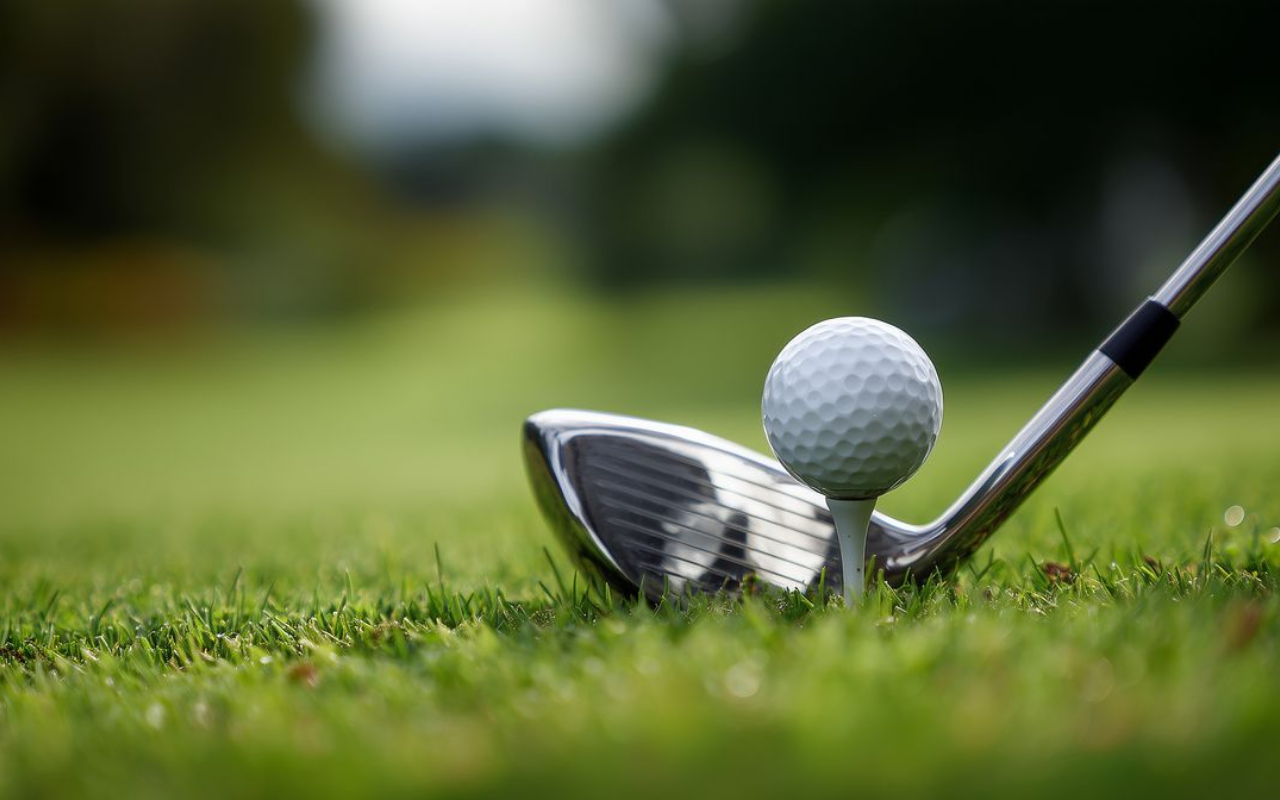
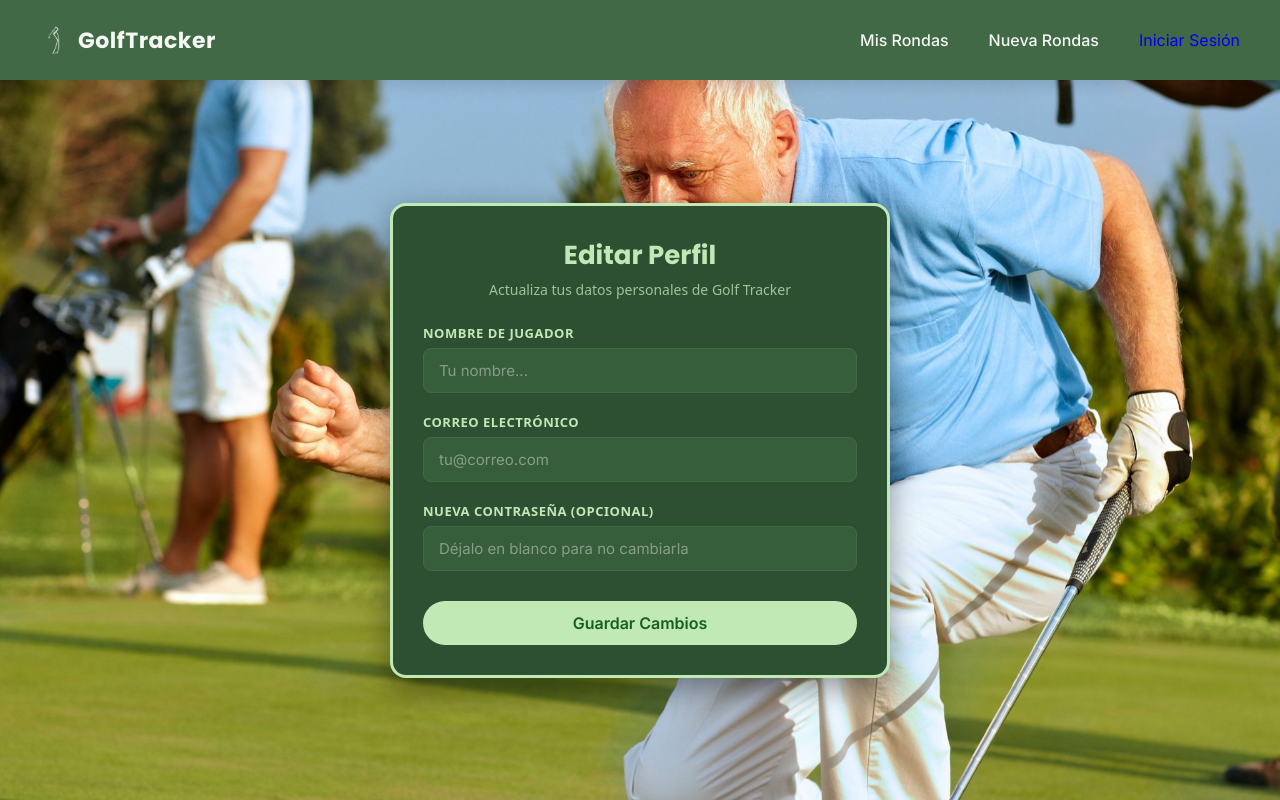
Before and after one commit to menesitoos26/GolfTracker, a React (Vite) app in the folder frontend/: page /editar in a window 1280 px wide. Before the commit this address had no page. Built offline with nearby package versions, Linux system fonts and the light colour scheme.

Commit message:
Comprobacion de editar usuario y de correccion de bug en nueva rondas al no poner golpes

```diff
--- a/frontend/src/secciones/nuevaRonda/nuevaRonda.jsx
+++ b/frontend/src/secciones/nuevaRonda/nuevaRonda.jsx
@@ -12,7 +12,6 @@ function NuevaRonda() {
   const [campoSeleccionado, setCampoSeleccionado] = useState(null);
   const [cargando, setCargando] = useState(true);
 
-  // Cargar campos al iniciar
   // Cargar campos al iniciar y limpiarlos
   useEffect(() => {
   const cargarDatos = async () => {
@@ -54,7 +53,6 @@ function NuevaRonda() {
   const hoyosJugados = hoyos.filter(h => h.golpes !== '').length;
   const parAcumuladoJugado = hoyos.reduce((acc, h) => h.golpes !== '' ? acc + h.par : acc, 0);
   const diferencia = totalGolpes - parAcumuladoJugado;
-// ... (Tus cálculos automáticos como totalPar, totalGolpes, etc. se quedan igual)
 
   const formatearDiferencia = () => {
     if (hoyosJugados === 0) return '0';
@@ -76,8 +74,16 @@ function NuevaRonda() {
   };
 
   // --- NUEVA FUNCIÓN: ENVIAR A LA BASE DE DATOS ---
-const guardarRonda = async (e) => {
+  const guardarRonda = async (e) => {
     e.preventDefault();
+
+    // 1. VALIDACIÓN: Bloqueamos si hay hoyos sin golpes o en 0
+    const hoyosIncompletos = hoyos.some(hoyo => hoyo.golpes === '' || hoyo.golpes <= 0);
+
+    if (hoyosIncompletos) {
+        alert("⚠️ Por favor, introduce la cantidad de golpes en todos los hoyos. No puedes dejarlos vacíos ni en cero.");
+        return; // Detiene la ejecución aquí
+    }
 
     if (!campoSeleccionado) {
         alert("Por favor, selecciona un campo de golf del desplegable.");
@@ -103,7 +109,7 @@ const guardarRonda = async (e) => {
         hoyos: hoyos.map(h => ({
             numero: h.numero,
             par: h.par,
-            golpes: h.golpes === '' ? null : h.golpes
+            golpes: h.golpes
         }))
     };
 
@@ -114,7 +120,6 @@ const guardarRonda = async (e) => {
             body: JSON.stringify(payload)
         });
 
-        // IMPORTANTE: Extraemos los datos aquí
         const data = await response.json();
 
         if (response.ok) {
@@ -124,7 +129,7 @@ const guardarRonda = async (e) => {
                 localStorage.setItem('usuarioGolfTracker', JSON.stringify(usuario));
             }
 
-            alert("⛳ ¡Ronda guardada con éxito!");
+            alert(" ¡Ronda guardada con éxito!");
             navigate('/misRondas');
         } else {
             alert(`Hubo un problema: ${data.detail}`);
@@ -134,6 +139,7 @@ const guardarRonda = async (e) => {
         alert("Fallo de conexión. Revisa que el servidor esté encendido.");
     }
   };
+
   return (
     <>
       <Encabezado />
@@ -141,7 +147,7 @@ const guardarRonda = async (e) => {
       <div className="nueva-ronda-seccion">
         <div className="ronda-contenedor">
 
-          {/* CABECERA DINÁMICA UTILIZANDO CLUB_NAME */}
+          {/* CABECERA DINÁMICA */}
           <div className="ronda-header dinamico">
             <div className="info-titulo">
               <h2 className="titulo-truncado" title={campoSeleccionado ? campoSeleccionado.club_name : 'Nueva Ronda de Golf'}>
@@ -150,7 +156,7 @@ const guardarRonda = async (e) => {
 
               {campoSeleccionado ? (
                 <p className="subtitulo-ubicacion titulo-truncado" title={`${campoSeleccionado.address || 'Sin dirección'}, ${campoSeleccionado.city}, ${campoSeleccionado.country}`}>
-                  📍 {campoSeleccionado.location.address || 'Sin dirección'}
+                  📍 {campoSeleccionado.location?.address || 'Sin dirección'}
                 </p>
               ) : (
                 <p className="subtitulo-ubicacion">{fechaActual}</p>
@@ -228,6 +234,7 @@ const guardarRonda = async (e) => {
                             placeholder="-"
                             value={hoyo.golpes}
                             onChange={(e) => handleInputChange(index, 'golpes', e.target.value)}
+                            required /* DOBLE SEGURIDAD: Evita el envío si el campo está vacío */
                           />
                         </td>
                         <td className={`diff-col ${diffHoyo > 0 ? 'text-rojo' : diffHoyo < 0 ? 'text-azul' : ''}`}>
--- a/frontend/src/secciones/paginaConLoginRegistrarse/paginaConLoginRegistrarse.jsx
+++ b/frontend/src/secciones/paginaConLoginRegistrarse/paginaConLoginRegistrarse.jsx
@@ -5,6 +5,7 @@ import PaginaInicial from '../paginaInicial/paginaInicial'
 import PaginaUsuario from '../paginaUsuario/paginaUsuario'
 import NuevaRonda from '../nuevaRonda/nuevaRonda'
 import MisRondas from '../misRondas/misRondas'
+import PaginaEditUsuario from '../paginaEditUsuario/paginaEditUsuario'
 import { Routes, Route, useLocation } from 'react-router-dom';
 import { AnimatePresence, motion } from "framer-motion";
 
@@ -76,6 +77,13 @@ function PaginaLR() {
               </MisRondas>
             }
           />
+          <Route
+            path="/editar"
+            element={
+              <PaginaEditUsuario>
+              </PaginaEditUsuario>
+            }
+          />
         </Routes>
       </AnimatePresence>
     </>
--- /dev/null
+++ b/frontend/src/secciones/paginaEditUsuario/paginaEditUsuario.css
@@ -0,0 +1,111 @@
+.editUsuarioSeccion {
+    box-sizing: border-box;
+    width: 100%;
+    min-height: calc(100vh - 80px);
+    padding: 60px 20px;
+    display: flex;
+    justify-content: center;
+    align-items: center;
+    position: relative;
+    z-index: 10;
+}
+
+.tarjeta-edicion {
+    background-color: rgb(45, 80, 50);
+    border: 3px solid rgb(193, 233, 182);
+    border-radius: 16px;
+    padding: 30px;
+    width: 100%;
+    max-width: 500px;
+    box-shadow: 0 10px 30px rgba(0, 0, 0, 0.4);
+    color: white;
+    font-family: system-ui, -apple-system, sans-serif;
+}
+
+.cabecera-edicion {
+    text-align: center;
+    margin-bottom: 25px;
+}
+
+.cabecera-edicion h2 {
+    margin: 0 0 5px 0;
+    color: rgb(193, 233, 182);
+    font-size: 26px;
+}
+
+.cabecera-edicion p {
+    margin: 0;
+    color: #a0c29a;
+    font-size: 14px;
+}
+
+.formulario-edicion {
+    display: flex;
+    flex-direction: column;
+    gap: 20px;
+}
+
+.grupo-input {
+    display: flex;
+    flex-direction: column;
+    text-align: left;
+}
+
+.grupo-input label {
+    font-size: 13px;
+    margin-bottom: 6px;
+    color: rgb(193, 233, 182);
+    font-weight: 600;
+    text-transform: uppercase;
+    letter-spacing: 0.5px;
+}
+
+.grupo-input input {
+    padding: 12px 15px;
+    border-radius: 8px;
+    border: 1px solid rgb(65, 105, 70);
+    background-color: rgb(54, 94, 58);
+    color: white;
+    font-size: 15px;
+    outline: none;
+    transition: border-color 0.3s;
+}
+
+.grupo-input input::placeholder {
+    color: rgba(255, 255, 255, 0.4);
+}
+
+.grupo-input input:focus {
+    border-color: rgb(193, 233, 182);
+}
+
+.botones-edicion {
+    display: flex;
+    justify-content: center;
+    margin-top: 10px;
+}
+
+.btn-guardar {
+    background-color: rgb(193, 233, 182);
+    color: rgb(21, 96, 30);
+    border: none;
+    padding: 12px 25px;
+    border-radius: 25px;
+    font-size: 16px;
+    font-weight: bold;
+    cursor: pointer;
+    transition: all 0.3s ease;
+    width: 100%;
+}
+
+.btn-guardar:hover {
+    background-color: white;
+    transform: translateY(-2px);
+}
+
+.mensaje-feedback {
+    text-align: center;
+    font-weight: bold;
+    color: #ffb8b8;
+    margin: 0;
+}
--- /dev/null
+++ b/frontend/src/secciones/paginaEditUsuario/paginaEditUsuario.jsx
@@ -0,0 +1,115 @@
+import React, { useState, useEffect } from 'react';
+import Encabezado from '../componentesSecciones/encabezado/encabezado';
+import './paginaEditUsuario.css';
+
+function PaginaEditUsuario() {
+    const [datosFormulario, setDatosFormulario] = useState({
+        name: '',
+        email: '',
+        password: '' // Opcional por si quiere cambiarla
+    });
+    const [mensaje, setMensaje] = useState('');
+
+    useEffect(() => {
+        // Al cargar la página, rellenamos el formulario con los datos actuales
+        const usuarioGuardado = localStorage.getItem('usuarioGolfTracker');
+        if (usuarioGuardado) {
+            const usuario = JSON.parse(usuarioGuardado);
+            setDatosFormulario({
+                name: usuario.name || '',
+                email: usuario.email || '',
+                password: '' // Dejamos la contraseña en blanco por seguridad
+            });
+        }
+    }, []);
+
+    const manejarCambio = (e) => {
+        const { name, value } = e.target;
+        setDatosFormulario(prevState => ({
+            ...prevState,
+            [name]: value
+        }));
+    };
+
+    const guardarCambios = async (e) => {
+        e.preventDefault();
+
+        // Validación básica
+        if (!datosFormulario.name || !datosFormulario.email) {
+            setMensaje("El nombre y el correo son obligatorios.");
+            return;
+        }
+
+        /* =========================================================
+        NOTA PARA EL BACKEND:
+        Aquí en el futuro harás el fetch hacia tu API, por ejemplo:
+        const response = await fetch(`/api/usuarios/editar/${usuario.id}`, { ... })
+        =========================================================
+        */
+
+        setMensaje("¡Simulación exitosa! (Falta conectar con FastAPI)");
+
+        // Si tuvieras backend, aquí actualizarías el localStorage con los nuevos datos
+        // y redirigirías al usuario de vuelta al perfil.
+    };
+
+    return (
+        <>
+            <Encabezado />
+
+            <div className="editUsuarioSeccion">
+                <div className="tarjeta-edicion">
+                    <div className="cabecera-edicion">
+                        <h2>Editar Perfil</h2>
+                        <p>Actualiza tus datos personales de Golf Tracker</p>
+                    </div>
+
+                    <form onSubmit={guardarCambios} className="formulario-edicion">
+                        <div className="grupo-input">
+                            <label>Nombre de Jugador</label>
+                            <input
+                                type="text"
+                                name="name"
+                                value={datosFormulario.name}
+                                onChange={manejarCambio}
+                                placeholder="Tu nombre..."
+                            />
+                        </div>
+
+                        <div className="grupo-input">
+                            <label>Correo Electrónico</label>
+                            <input
+                                type="email"
+                                name="email"
+                                value={datosFormulario.email}
+                                onChange={manejarCambio}
+                                placeholder="tu@correo.com"
+                            />
+                        </div>
+
+                        <div className="grupo-input">
+                            <label>Nueva Contraseña (Opcional)</label>
+                            <input
+                                type="password"
+                                name="password"
+                                value={datosFormulario.password}
+                                onChange={manejarCambio}
+                                placeholder="Déjalo en blanco para no cambiarla"
+                            />
+                        </div>
+
+                        {mensaje && <p className="mensaje-feedback">{mensaje}</p>}
+
+                        <div className="botones-edicion">
+                            <button type="submit" className="btn-guardar">Guardar Cambios</button>
+                        </div>
+                    </form>
+                </div>
+            </div>
+
+            <div className='FondoUsuarioSeccion'></div>
+        </>
+    );
+}
+
+export default PaginaEditUsuario;
```
